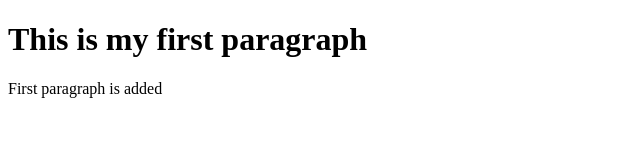
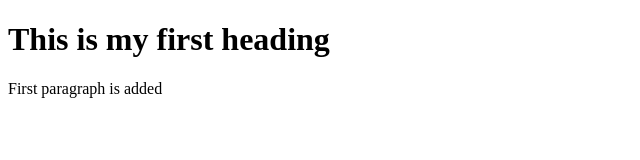
Before and after one commit to ravikumar91/learning_git, a plain HTML site: page index.html in a window 1280 px wide. Shown: the whole page, without its empty margins (0-640 px from the left). Drawn offline with Linux system fonts and the light colour scheme.

Commit message:
Mis spelled word correction

```diff
--- a/index.html
+++ b/index.html
@@ -6,7 +6,7 @@
     <title>Git Learning</title>
 </head>
 <body>
-    <h1>This is my first paragraph</h1>
+    <h1>This is my first heading</h1>
     <p>First paragraph is added</p>
 </body>
 </html>
```
